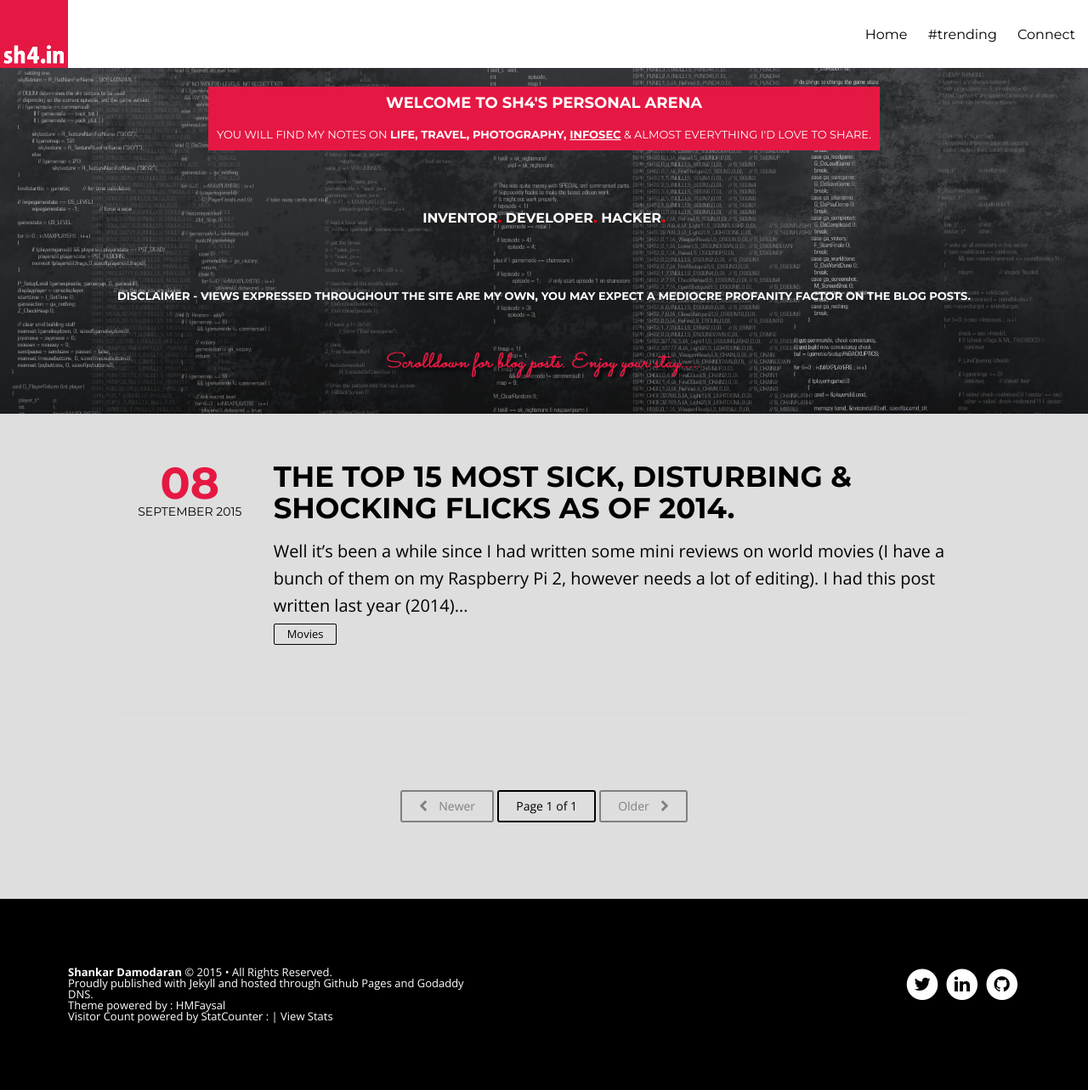
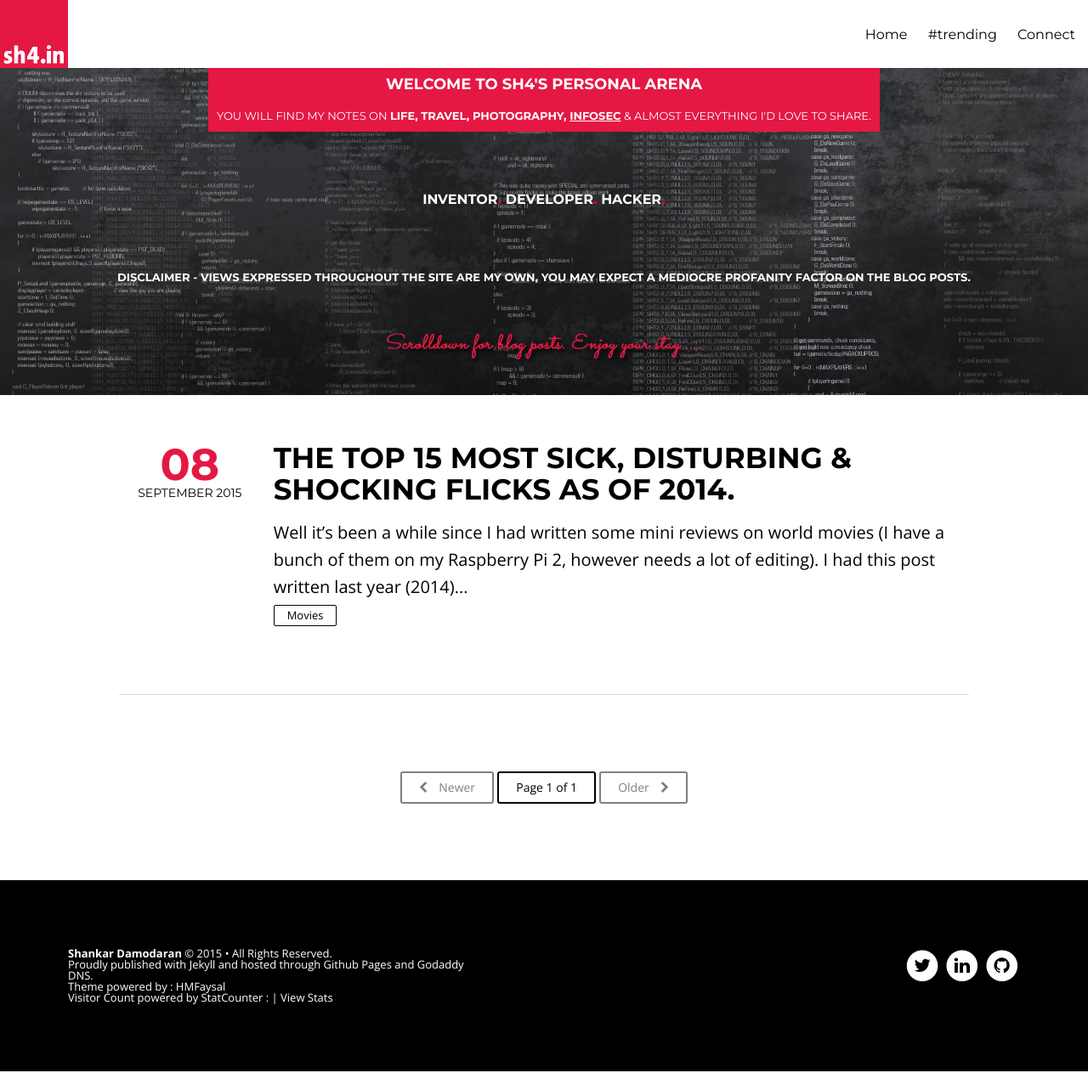
Before and after one commit to sh4nx0r/sh4nx0r.github.io, a Jekyll site: the page built from index.html, in a window 1280 px wide. Shown: the whole page at 85% size. Built offline with Jekyll 4.4.1, drawn with Linux system fonts in a browser that asks for light colours; nearby versions of some CDN libraries; the list of posts is cut into pages by our own code; comment, search, counter and statistics services are not loaded; after the commit the page ends 1261 px from its top, so only the background shows below that.

Commit message:
Style changes

```diff
--- a/assets/css/style.css
+++ b/assets/css/style.css
@@ -32,7 +32,7 @@ header, main, footer {
   z-index: 1; }
 
 main, .notepad-share-icons, .notepad-disqus {
-  background: #DEDEDE; }
+  background: #fff; }
 
 .animated-post {
   background: transparent; }
@@ -195,7 +195,7 @@ main, .notepad-share-icons, .notepad-disqus {
   @media only screen and (min-width: 70em) {
     .notepad-site-head .notepad-site-head-content h1 {
       /* padding-top: 9.375rem; */
-      padding-top: 1.375rem;
+      padding-top: 0.0rem;
       font-size: 1rem; }
     .notepad-site-head .notepad-site-head-content h2 {
       font-size: 4.375rem;
```
